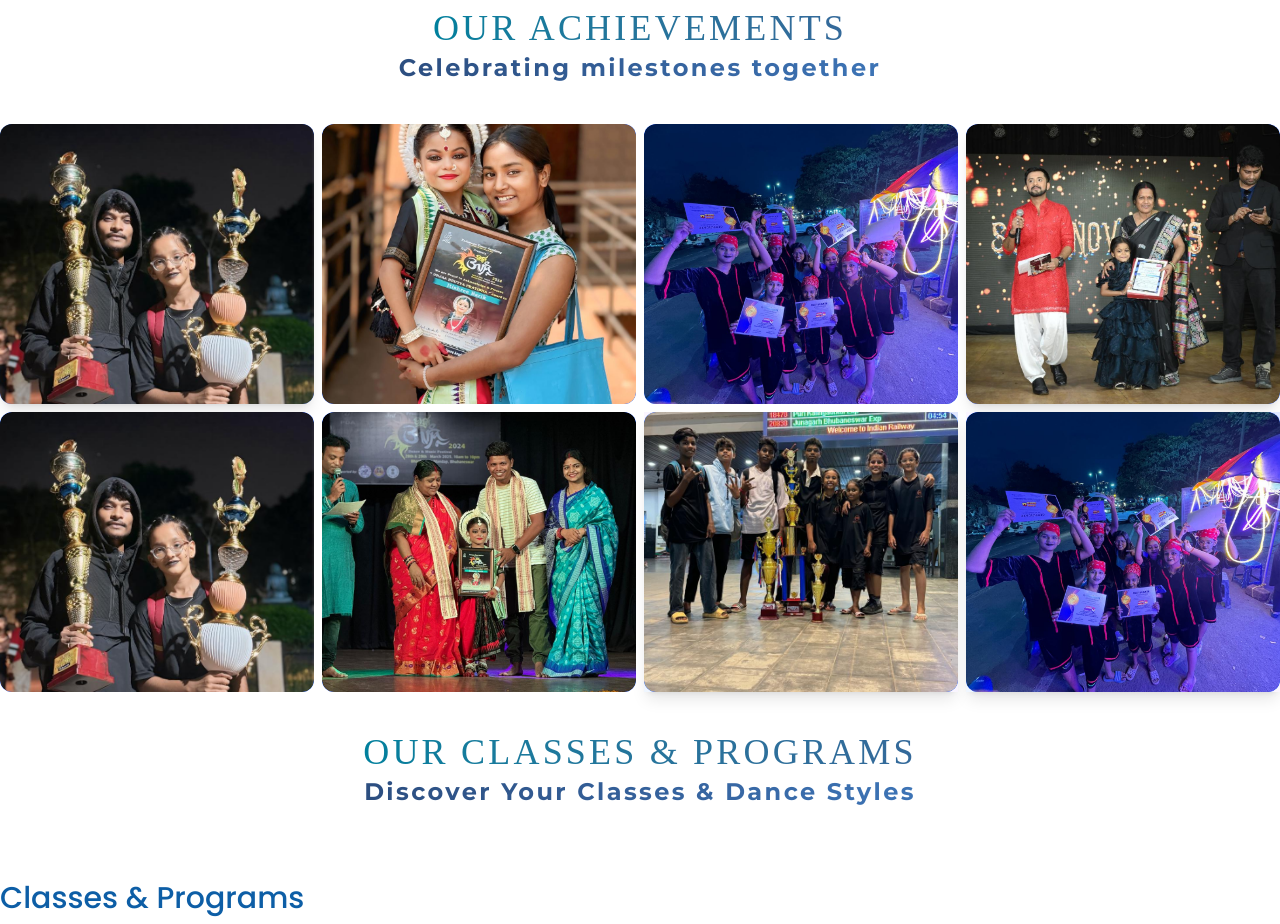
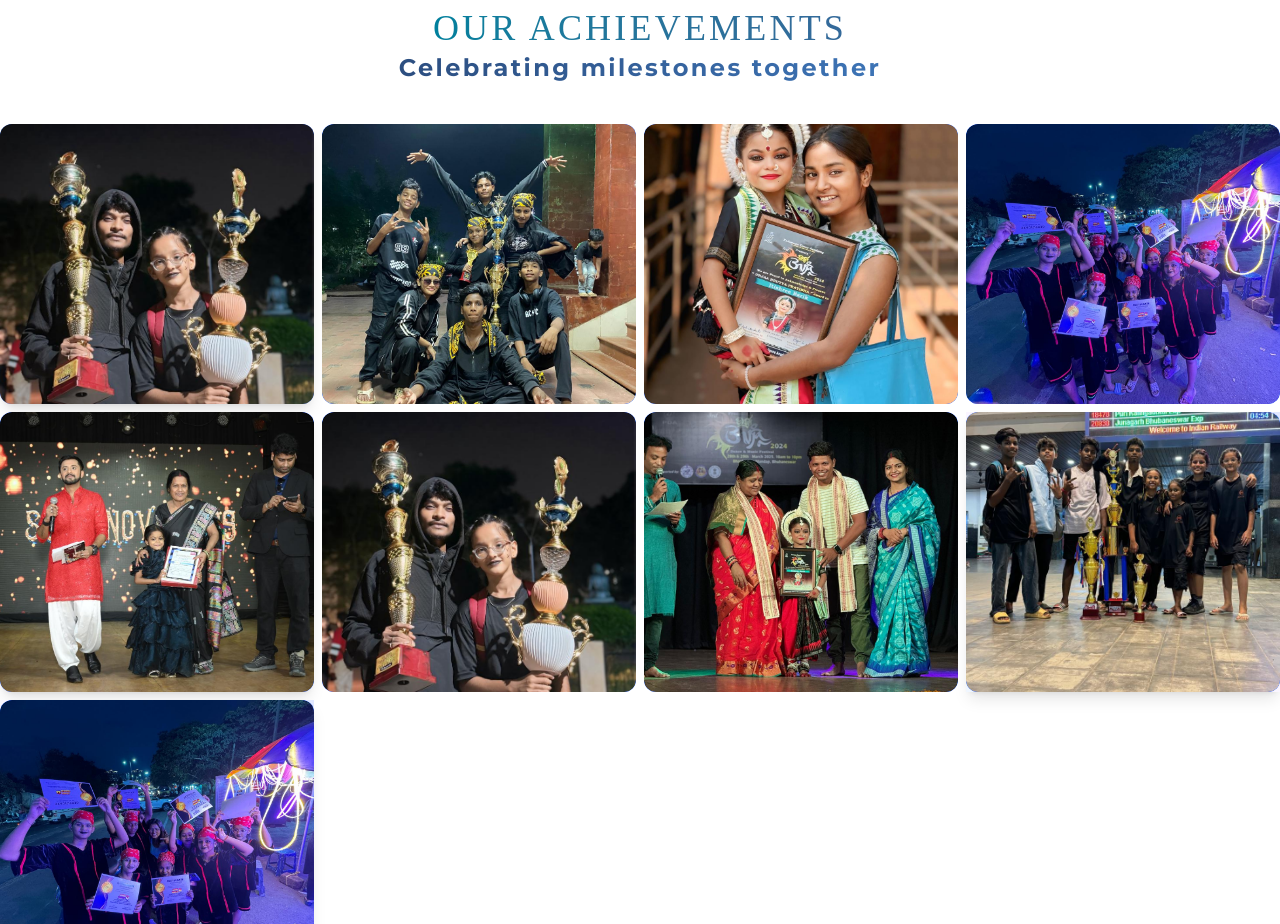
Before and after one commit to HimansuWebCoder/dance-studio, a React (Vite) app in the folder dance-studio-mr-kalakar/: page / in a window 1280 px wide. Shown: the part 2280-3204 px from the top of the page. Built offline with nearby package versions, Linux system fonts and the light colour scheme; a web font is replaced by a local one.

Commit message:
update one photo in achievements

```diff
--- a/dance-studio-mr-kalakar/src/components/Achievements.jsx
+++ b/dance-studio-mr-kalakar/src/components/Achievements.jsx
@@ -15,6 +15,9 @@ function Achievements() {
             />
           </div>
         </div>
+          <div className="h-[200px] md:h-[280px] rounded-xl bg-gradient-to-r from-blue-600 via-purple-400 via-green-400 via-red-400 to-blue-600 p-0 rounded-xl overflow-hidden">
+            <img src="/images/achievement7.jpeg" alt="" className="w-full h-full rounded-xl object-cover transform hover:scale-110 transition duration-500" />
+          </div>
 
         {/* Two Small Grid */}
         {/*<div className="grid grid-rows-2 grid-cols-1 gap-2 ">*/}
```
Also changed, not shown: dance-studio-mr-kalakar/public/images/achievement7.jpeg (added).
